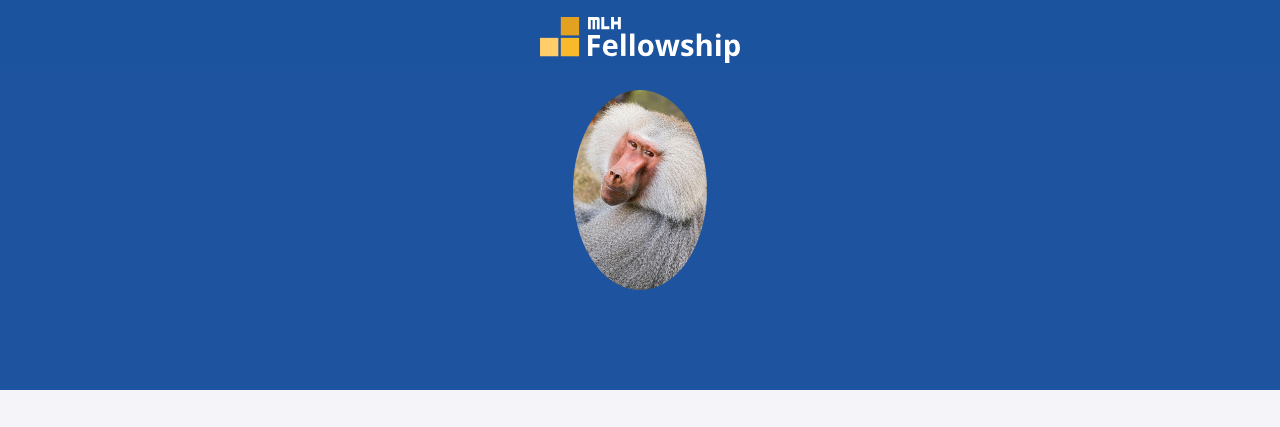
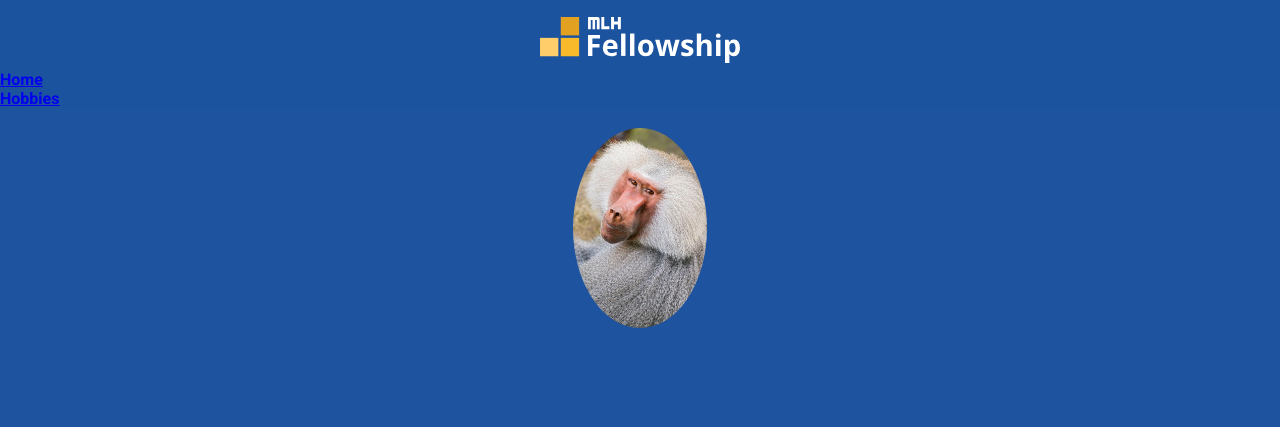
Before and after one commit to shawnzhang12/flask-personal-portfolio, a Flask app: template app/templates/hobbies_and_map.jinja in a window 1280 px wide. Shown: the top 427 px of the page. Run offline with Flask 2, Linux system fonts and the light colour scheme; the template is opened without the code that fills it, so the values that code supplies are empty.

Commit message:
adding nav bar on hobbies page

```diff
--- a/app/templates/hobbies_and_map.jinja
+++ b/app/templates/hobbies_and_map.jinja
@@ -24,13 +24,17 @@
 
   <body>
   <header class="nav-bar">
-    <div class="nav-content">
-      <a href="/hobbies/">
-        <div class="nav-logo">
-          <img src="../static/img/logo.svg" />
-        </div>
-      </a>
-    </div>
+     <div class="nav-content">
+        <a href="{{ url_for('index') }}">
+          <div class="nav-logo">
+            <img src="../static/img/logo.svg" />
+          </div>
+        Home </a>
+      </div>
+      <div class="nav-content">
+        <a href="{{ url_for('hobbies_and_map') }}">
+        Hobbies </a>
+      </div>
   </header>
 
   <div class="profile">
```
